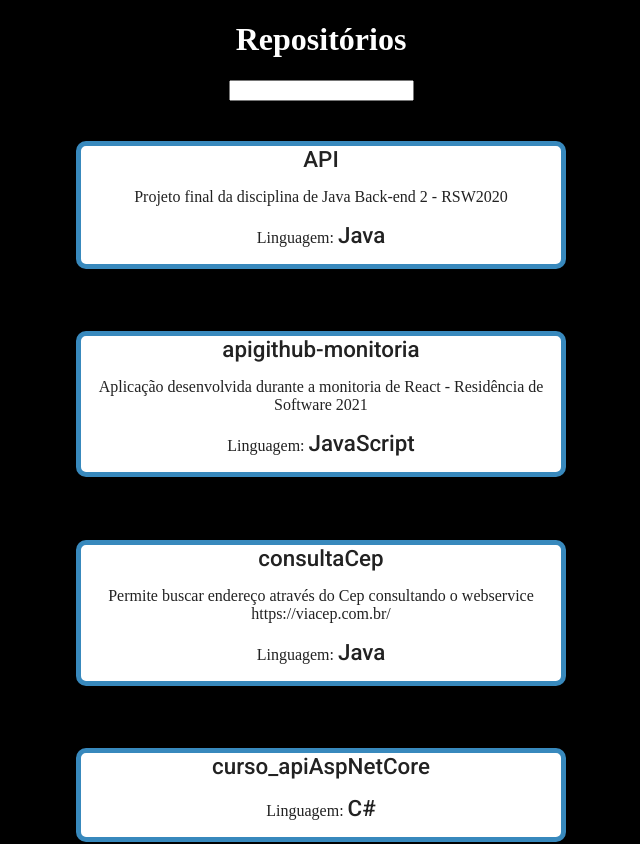
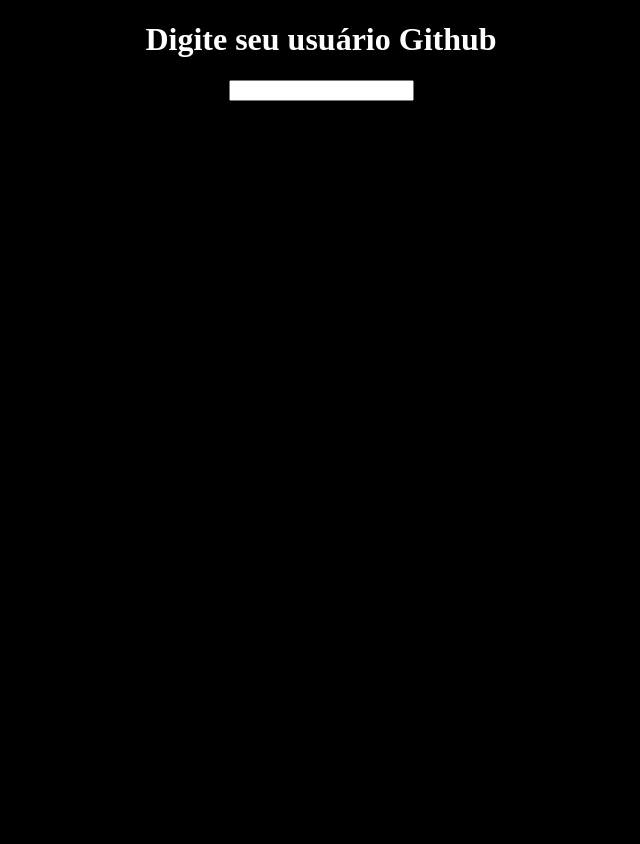
Before and after one commit to JmJunior20/app-github, a React (Create React App) app: page / in a window 1280 px wide. Shown: the top 844 px of the page, without its empty margins (319-959 px from the left). After the commit the page ends 800 px from the top, so only its background shows below. Built offline with nearby package versions, Linux system fonts and the light colour scheme.

Commit message:
Criando as rotas do projeto

```diff
--- a/package.json
+++ b/package.json
@@ -6,8 +6,10 @@
     "@testing-library/jest-dom": "^5.11.4",
     "@testing-library/react": "^11.1.0",
     "@testing-library/user-event": "^12.1.10",
+    "axios": "^0.21.1",
     "react": "^17.0.2",
     "react-dom": "^17.0.2",
+    "react-router-dom": "^5.2.0",
     "react-scripts": "4.0.3",
     "web-vitals": "^1.0.1"
   },
--- a/src/App.js
+++ b/src/App.js
@@ -1,13 +1,21 @@
 import React from 'react';
+import { BrowserRouter, Route, Switch } from 'react-router-dom';
 import Home from './pages/Home'
 import Repositorios from './pages/Repositorios';
-// <Home />
+
 
 function App() {
   return (
-    <>
-    <Repositorios />
-    </>
+    <BrowserRouter>
+      <Switch>
+        <Route path="/repos/:login">
+          <Repositorios />
+        </Route>
+        <Route  path="/">
+          <Home />
+        </Route>
+      </Switch>
+    </BrowserRouter>
   );
 }
 
--- a/src/components/Cards/index.js
+++ b/src/components/ListarCardsRepos/index.js
@@ -5,7 +5,11 @@
     return (
         <>
             {props.data.map((d, i) => {
-                return <CardRepos key={i} data={d} />
+                return (
+                    <a key={i} href={d.html_url} target="_blank" rel="noreferrer">
+                        <CardRepos data={d} />
+                    </a>
+                )
             })}
         </>
     )
--- a/src/pages/Home/index.js
+++ b/src/pages/Home/index.js
@@ -1,19 +1,46 @@
-import React, { useState } from 'react';
+import React, { useEffect, useState } from 'react';
 import Header from '../../components/Header';
 import Input from '../../components/Input';
 import Card from '../../components/Card';
+import {Link} from 'react-router-dom';
 
-import InfoUsuario from '../../Mock/infoUsuario.json';
+import api from '../../service/axios';
 
 const Home = () => {
 
-    const [data, setData] = useState(null)
-    const[texto, setTexto] = useState('Inicial')
+    const[data, setData] = useState(null)
+    const[texto, setTexto] = useState('')
+    const[error, setError] = useState('')
 
-    const loadData = (e) => {
+    const loadData = async (e) => {
         e.preventDefault();
-        setData(InfoUsuario)
+        setData(null)
+        api.get(`users/${texto}`)
+            .then(response => setData(response.data))
+            .catch(_ =>
+                setError('Ops... Usuário não encontrado! Tente novamente!'))
     }
+
+    // Notificações
+    // useEffect(() => {
+    //     Notification.requestPermission();
+    // }, [])
+
+    // useEffect(() => {
+    //     const Notifica = () => {
+    //         if(Notification.permission === 'granted'){
+    //             new Notification('Usuário Github encontrado!', {
+    //                 body: `${data.name} possui ${data.public_repos} Repositórios`
+    //             })
+    //         }
+    //     }
+
+    //     if(data) Notifica();
+    // }, [data])
+
+    useEffect(() => {
+        setError('')
+    }, [data])
 
     return(
         <div>
@@ -24,7 +51,13 @@
             valorTexto={texto}
             atualizaTexto={setTexto}
             loadData={loadData}/>
-            {data !== null ? <Card infoUsuario={data}/> : ""}
+            {data !== null ?
+                <Link to={`/repos/${data.login}`}>
+                    <Card infoUsuario={data}/>
+                </Link>
+            : ""}
+
+            <h3>{error}</h3>
         </div>
     )
 }
--- a/src/pages/Repositorios/index.js
+++ b/src/pages/Repositorios/index.js
@@ -1,20 +1,50 @@
 import React, { useState, useEffect} from 'react'
 import Header from '../../components/Header';
 import InputPesquisa from '../../components/InputPesquisa'
-import Cards from '../../components/Cards'
-
-import infoRepos from '../../Mock/infoRepos.json'
+import ListarCardRepo from '../../components/ListarCardsRepos'
+import { useParams } from 'react-router-dom';
+import api from '../../service/axios';
 
 import './style.css'
 
 const Repositorios = () =>{
 
+    const{ login } = useParams()
     const [data, setData] = useState([])
+    const [cardsFiltrados, setCardsFiltrados] = useState([])
     const [texto, setTexto] = useState('')
+    const [error, setError] = useState('')
 
-    useEffect(() =>{
-        setData(infoRepos)
-    }, [])
+    useEffect(() => {
+        const loadData = async () => {
+            api.get(`users/${login}/repos`)
+                .then(response => setData(response.data))
+                .catch(_ =>
+                    setError('Ops... Não foi possível carregar os repositórios!'))
+        }
+
+        loadData();
+    }, [login])
+
+    useEffect(() => {
+        const filtrarCards = (valorBusca) => {
+            const filtradosLinguagem = data.filter(d => d.language ?
+                (d.language.toLowerCase() === valorBusca.toLowerCase()) === true : null)
+
+            const filtradosNome = data.filter(d =>
+                d.name.toLowerCase()
+                    .includes(valorBusca.toLowerCase()) === true)
+
+            if(filtradosLinguagem.length > 0) {
+                setCardsFiltrados(filtradosLinguagem)
+                return;
+            }
+            setCardsFiltrados(filtradosNome)
+        }
+        filtrarCards(texto)
+    }, [texto, data])
+
+
 
     return(
         <div>
@@ -24,8 +54,12 @@
             <InputPesquisa texto={texto} setTexto={setTexto}/>
             <div className="CardArea">
 
-                <Cards data={data} />
-
+                {cardsFiltrados.length === 0 ?
+                    <ListarCardRepo data={data} />
+                    :
+                    <ListarCardRepo data={cardsFiltrados} />
+                }
+                <h3>{error}</h3>
             </div>
         </div>
     )
--- a/src/pages/Repositorios/style.css
+++ b/src/pages/Repositorios/style.css
@@ -1,7 +1,10 @@
 .CardArea {
     display: flex;
     flex-wrap: wrap;
-    flex-direction: column;
     justify-content: center;
     align-items: center;
 }
+
+a {
+    text-decoration: none;
+}
--- /dev/null
+++ b/src/service/axios.js
@@ -0,0 +1,7 @@
+import axios from 'axios';
+
+const api = axios.create({
+    baseURL: 'https://api.github.com/'
+})
+
+export default api;
```
Also changed, not shown: 1 other file (tests, documents, lock files or other folders).
